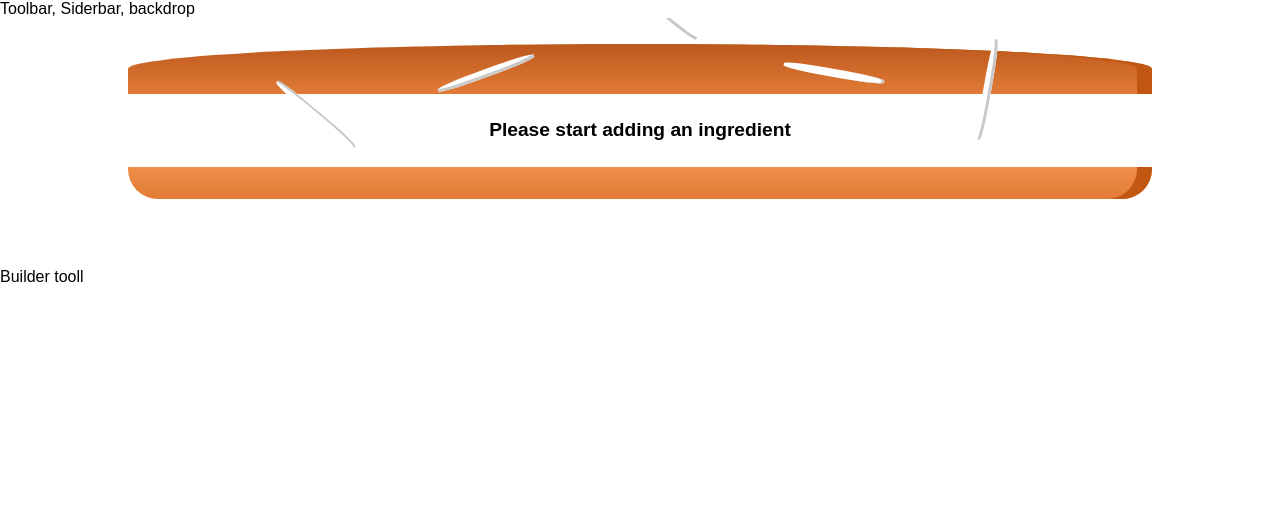
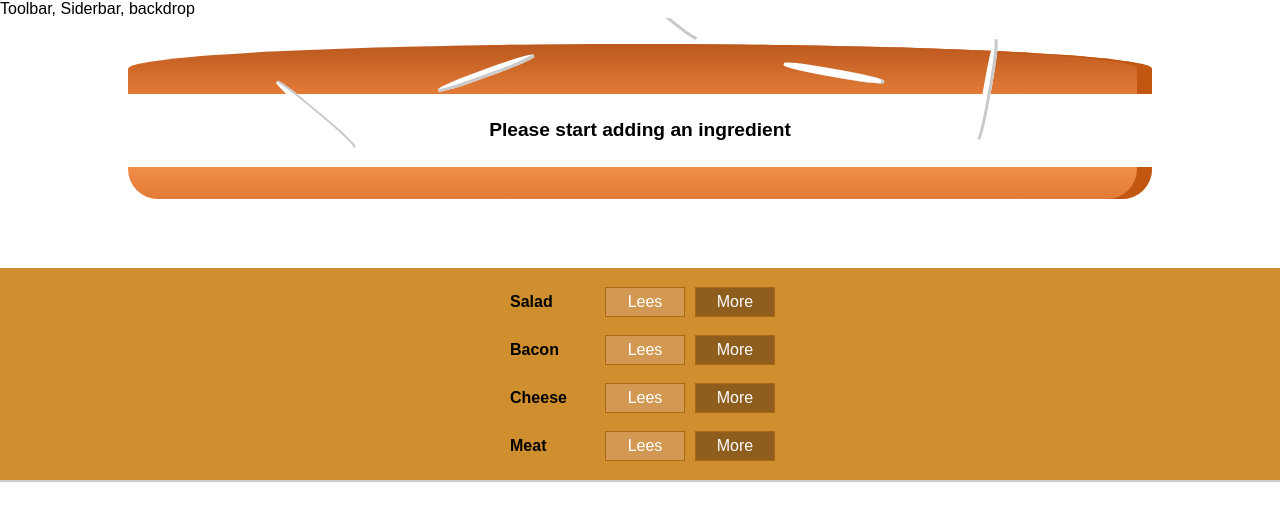
Before and after one commit to diegomottadev/burger-react, a React app: page / in a window 1280 px wide. Shown: the top 520 px of the page. Built offline with nearby package versions, Linux system fonts and the light colour scheme.

Commit message:
add ingredients

```diff
--- a/src/App.js
+++ b/src/App.js
@@ -1,6 +1,6 @@
 import React, { Component } from 'react';
 import Layout from './components/Layout/Layout';
-import BurgerBuilder from './containers/BurgerBuild/BurgerBuild';
+import BurgerBuilder from './containers/BurgerBuilder/BurgerBuilder';
 
 class App extends Component {
   render() {
--- /dev/null
+++ b/src/components/Burger/BuildControls/BuildControl/BuildControl.css
@@ -0,0 +1,56 @@
+.BuildControl {
+    display: flex;
+    justify-content: space-between;
+    align-items: center;
+    margin: 5px 0;
+}
+
+.BuildControl button {
+    display: block;
+    font: inherit;
+    padding: 5px;
+    margin: 0 5px;
+    width: 80px;
+    border: 1px solid #AA6817;
+    cursor: pointer;
+    outline: none;
+}
+
+.BuildControl button:disabled {
+    background-color: #AC9980;
+    border: 1px solid #7E7365;
+    color: #ccc;
+    cursor: default;
+}
+
+.BuildControl button:hover:disabled {
+    background-color: #AC9980;
+    color: #ccc;
+    cursor: not-allowed;
+}
+
+.Label {
+    padding: 10px;
+    font-weight: bold;
+    width: 80px;
+}
+
+.BuildControl .Less {
+    background-color: #D39952;
+    color: white;
+}
+
+.BuildControl .More {
+    background-color: #8F5E1E;
+    color: white;
+}
+
+.BuildControl .Less:hover, .BuildControl .Less:active {
+    background-color: #DAA972;
+    color: white;
+}
+
+.BuildControl .More:hover,.BuildControl .More:active {
+    background-color: #99703F;
+    color: white;
+}
--- /dev/null
+++ b/src/components/Burger/BuildControls/BuildControl/BuildControl.js
@@ -0,0 +1,14 @@
+ import React from 'react'
+import classes from './BuildControl.css'
+const buildControl = (props) => {
+    return (
+        <div className={classes.BuildControl}>
+            <div className={classes.Label}>{props.label}</div>
+            <button className={classes.Less}>Lees</button>
+            <button className={classes.More} onClick={props.added}>More</button>
+
+        </div>
+    )
+}
+
+export default buildControl;
--- /dev/null
+++ b/src/components/Burger/BuildControls/BuildControls.css
@@ -0,0 +1,10 @@
+.BuildControls {
+    width: 100%;
+    background-color:  #CF8F2E;
+    display: flex;
+    flex-flow: column;
+    align-items: center;
+    box-shadow: 0 2px 1px #CCC;
+    margin: auto;
+    padding: 10px 0;
+}
--- /dev/null
+++ b/src/components/Burger/BuildControls/BuildControls.js
@@ -0,0 +1,21 @@
+import React from 'react';
+import classes from './BuildControls.css';
+import BuildControl from './BuildControl/BuildControl'
+const controls = [
+    { label: 'Salad', type: 'salad' },
+    { label: 'Bacon', type: 'bacon' },
+    { label: 'Cheese', type: 'cheese' },
+    { label: 'Meat', type: 'meat' },
+]
+const buildControls = (props) => (
+    <div className={classes.BuildControls}>
+        {controls.map(ctrl =>(
+            <BuildControl
+            key={ctrl.label}
+            label={ctrl.label}
+            added={()=>props.ingredientAdded(ctrl.type)} />
+        ))}
+    </div>
+);
+
+export default buildControls;
--- a/src/components/Burguer/Burger.js
+++ b/src/components/Burger/Burger.js
@@ -2,6 +2,7 @@
 import classes from './Burger.css';
 import BurgerIngredient from './BurgerIngredient/BurgerIngredient';
 const burger = (props)=>{
+    console.log(props.ingredients);
     let transformIngredients = Object.keys(props.ingredients)
     .map(igKey=>{
         return [...Array(props.ingredients[igKey])].map((_,i) =>{
--- a/src/containers/BurgerBuild/BurgerBuild.js
+++ /dev/null
@@ -1,27 +0,0 @@
-import React,{ Component } from "react";
-import Aux from '../../hoc/Aux';
-import Burger from "../../components/Burguer/Burger";
-class BurgerBuilder extends Component{
-    // constructor (props){
-    //     super(props);
-    //     this.state = {}
-    // }
-    state = {
-        ingredients:{
-            salad:0,
-            bacon:0,
-            cheese:0,
-            meat:0
-        }
-    }
-    render (){
-        return (
-                <Aux>
-                    <Burger  ingredients={this.state.ingredients}></Burger>
-                    <div>Builder tooll</div>
-                </Aux>
-        );
-    }
-}
-
-export default BurgerBuilder;
--- /dev/null
+++ b/src/containers/BurgerBuilder/BurgerBuilder.js
@@ -0,0 +1,53 @@
+import React,{ Component } from "react";
+import Aux from '../../hoc/Aux';
+import Burger from "../../components/Burger/Burger";
+import BuildControls from "../../components/Burger/BuildControls/BuildControls";
+const INGREDIENT_PRICES = {
+    salad: 0.5,
+    cheese: 0.4,
+    meat: 1.3,
+    bacon:0.7
+}
+class BurgerBuilder extends Component{
+    // constructor (props){
+    //     super(props);
+    //     this.state = {}
+    // }
+    state = {
+        ingredients:{
+            salad:0,
+            bacon:0,
+            cheese:0,
+            meat:0
+        },
+        totalPrice: 4
+    }
+
+    addIngredientHandler = (type) =>{
+        console.log(type)
+        const oldCount = this.state.ingredients[type];
+        const updateCount = oldCount + 1;
+        const updateIngredients ={
+            ...this.state.ingredients
+        };
+        updateIngredients[type] = updateCount;
+        const priceAdditon = INGREDIENT_PRICES[type];
+        const oldPrice = this.state.totalPrice;
+        const newPrice = oldPrice + priceAdditon;
+        this.setState({totalPrice: newPrice, ingredients: updateIngredients});
+    }
+
+    removeIngredientHandler = (type)=>{}
+
+    render (){
+        return (
+                <Aux>
+                    <Burger  ingredients={this.state.ingredients}></Burger>
+                     <BuildControls ingredientAdded={this.addIngredientHandler} />
+
+                </Aux>
+        );
+    }
+}
+
+export default BurgerBuilder;
```
Also changed, not shown: src/components/Burger/Burger.css (renamed from src/components/Burguer/Burger.css), src/components/Burger/BurgerIngredient/BurgerIngredient.css (renamed from src/components/Burguer/BurgerIngredient/BurgerIngredient.css), src/components/Burger/BurgerIngredient/BurgerIngredient.js (renamed from src/components/Burguer/BurgerIngredient/BurgerIngredient.js).
